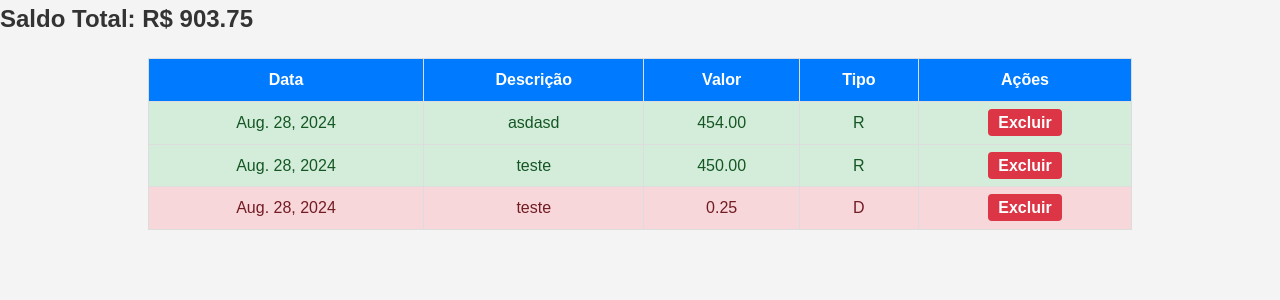
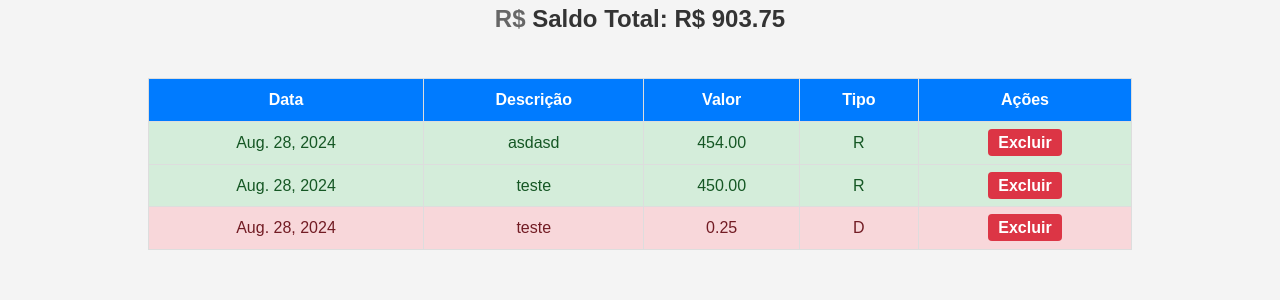
Before and after one commit to AthosSperber/gerenciadorFinancas, a Django app: page /transacoes/ in a window 1280 px wide. Shown: the part 94-394 px from the top of the page. Run offline with Django 5.2, Linux system fonts and the light colour scheme; data comes from the database, SQL or seed files in the repository.

Commit message:
css saldo total

```diff
--- a/gerenciador_financas/finanças/static/css/transacoes_list.css
+++ b/gerenciador_financas/finanças/static/css/transacoes_list.css
@@ -56,6 +56,22 @@ table tr:hover {
     background-color: #c82333;
 }
 
+/* Saldo Total */
+.saldo {
+    text-align: center;
+    margin-bottom: 20px;
+}
+
+.saldo h2 {
+    font-size: 24px;
+    color: #333;
+}
+
+.saldo h2:before {
+    content: "R$ ";
+    color: #666;
+}
+
 /* Media Queries */
 @media (max-width: 768px) {
     .container {
```
